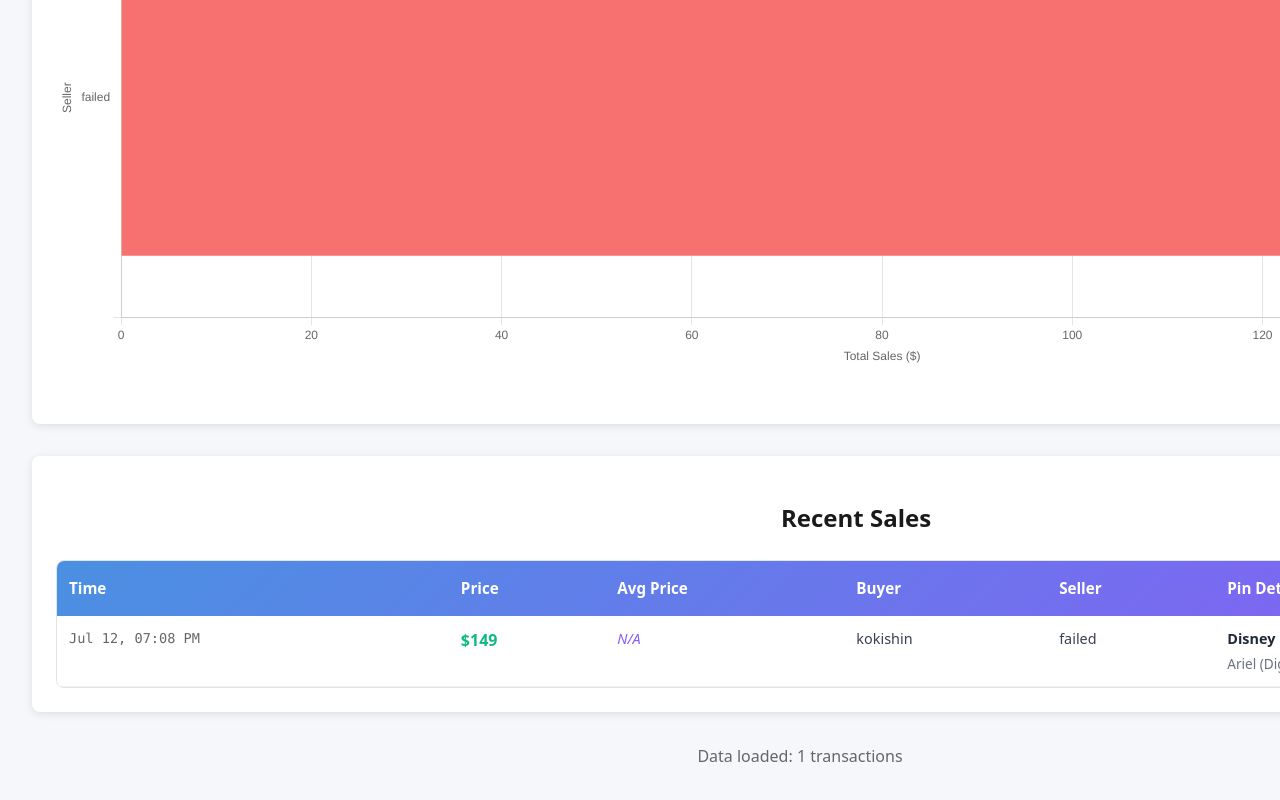
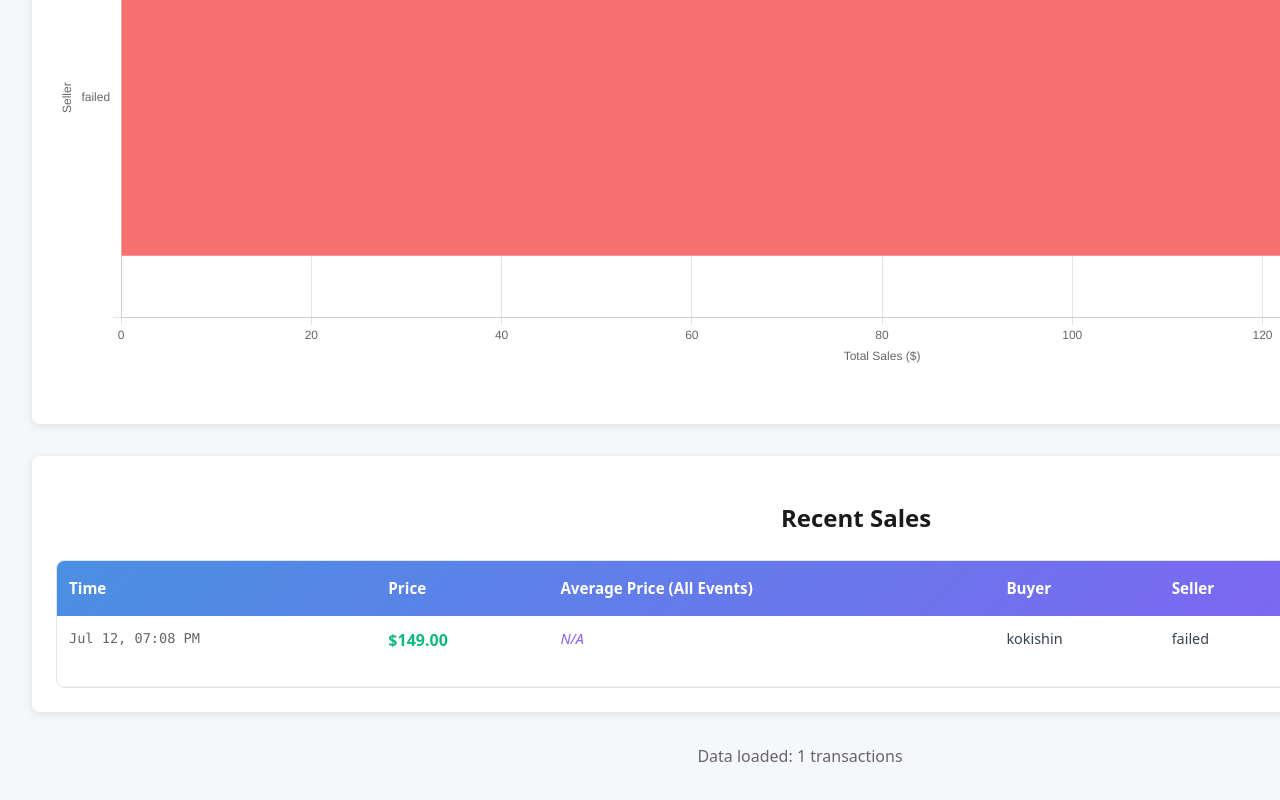
Before and after one commit to rjdiamond/pinnacle-dashboard, a React (Vite) app: page / in a window 1280 px wide. Shown: the part 7312-8112 px from the top of the page. Built offline with nearby package versions, Linux system fonts and the light colour scheme; no server answers.

Commit message:
Updated column header to 'Average Price (All Events)' and formatted prices to show 2 decimal places

```diff
--- a/src/components/RecentSalesTable.jsx
+++ b/src/components/RecentSalesTable.jsx
@@ -51,7 +51,7 @@ export default function RecentSalesTable({ data, fullData }) {
   };
 
   const formatPrice = (price) => {
-    return `$${parseFloat(price).toLocaleString()}`;
+    return `$${parseFloat(price).toLocaleString(undefined, { minimumFractionDigits: 2, maximumFractionDigits: 2 })}`;
   };
 
   const getAveragePrice = (sale) => {
@@ -76,7 +76,7 @@ export default function RecentSalesTable({ data, fullData }) {
             <tr>
               <th>Time</th>
               <th>Price</th>
-              <th>Avg Price</th>
+              <th>Average Price (All Events)</th>
               <th>Buyer</th>
               <th>Seller</th>
               <th>Pin Details</th>
```
